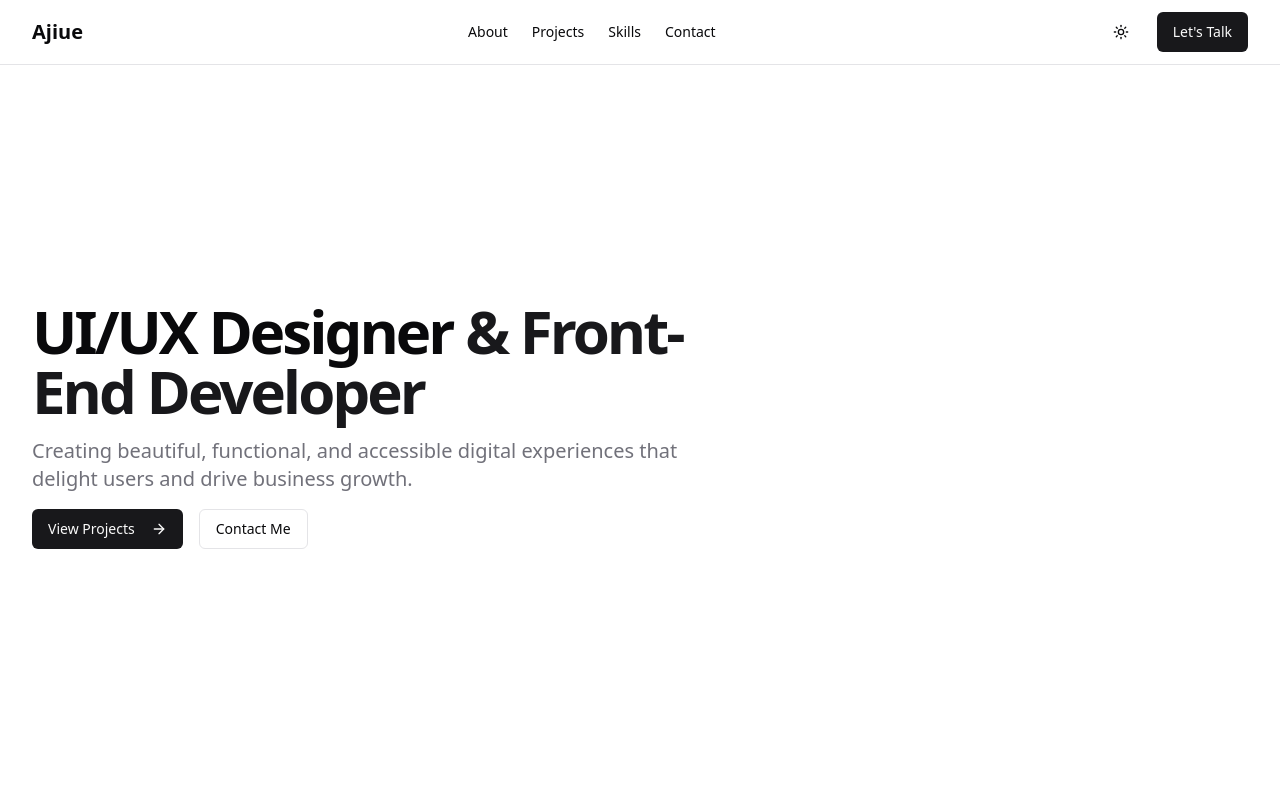
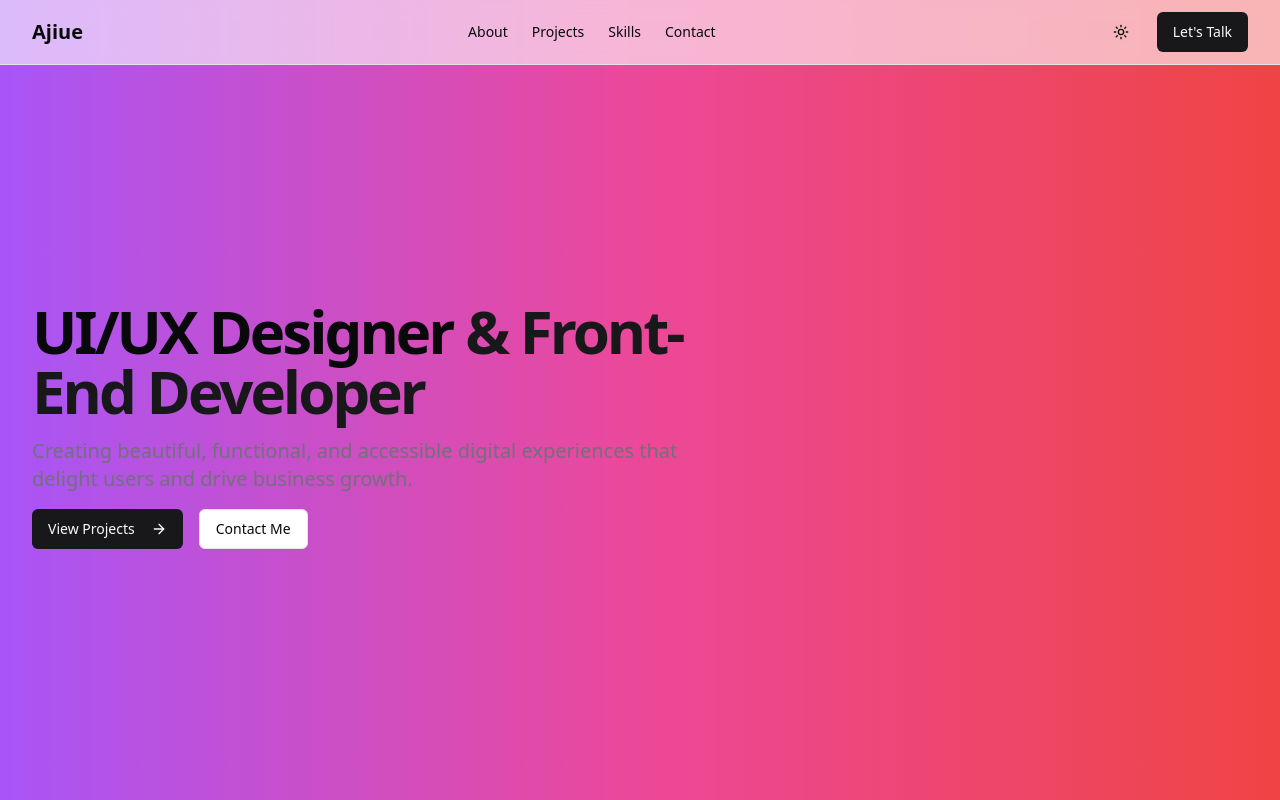
Before and after one commit to Ajiue23/Tri-Aji-Pramuditya, a Next.js app: page / in a window 1280 px wide. Shown: the top 800 px of the page. Built offline with nearby package versions, Linux system fonts and the light colour scheme.

Commit message:
perubahan

```diff
--- a/app/page.tsx
+++ b/app/page.tsx
@@ -15,7 +15,7 @@ import { ParticleBackground } from "@/components/particle-background";
 
 export default function Home() {
   return (
-    <div className="min-h-screen bg-background">
+    <div className="min-h-screen bg-gradient-to-r from-purple-500 via-pink-500 to-red-500 animate-gradient-bg">
       <header className="sticky top-0 z-40 w-full border-b bg-background/95 backdrop-blur supports-[backdrop-filter]:bg-background/60">
         <div className="container flex h-16 items-center justify-between">
           <div className="flex items-center gap-2">
```
Also changed, not shown: styles/globals.css (+15 -0 lines).
